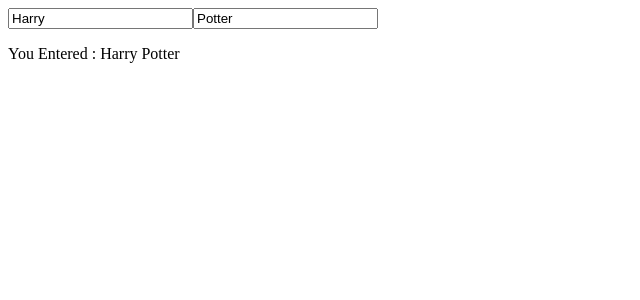
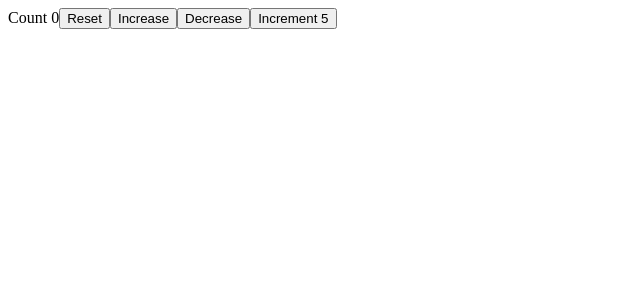
Before and after one commit to demonicirfan/react-hooks, a React (Create React App) app: page / in a window 1280 px wide. Shown: the top 300 px of the page, without its empty margins (0-640 px from the left). Built offline with nearby package versions, Linux system fonts and the light colour scheme.

Commit message:
count with loop

```diff
--- a/src/App.js
+++ b/src/App.js
@@ -1,11 +1,13 @@
 import React from "react";
-import NameChange from "./components/NameChange";
+import Counter from "./components/Counter";
+//import NameChange from "./components/NameChange";
 //import Color from "./components/Color";
+
 
 const App = () => {
   return (
     <div>
-      <NameChange />
+      <Counter />
     </div>
   );
 };
--- /dev/null
+++ b/src/components/Counter.js
@@ -0,0 +1,33 @@
+import React, { useState } from "react";
+
+const Counter = () => {
+  const initialCount = 0;
+  const [count, setCount] = useState(initialCount);
+
+  const resetHandler = () => {
+    setCount(initialCount);
+  };
+  const incrementHandler = () => {
+    setCount(count + 1);
+  };
+  const decrementHandler = () => {
+    setCount(count - 1);
+  };
+  const incrementFive = () => {
+    for (let i = 0; i < 5; i++) {
+      setCount(prevCount => prevCount + 1);
+    }
+  };
+
+  return (
+    <div>
+      Count {count}
+      <button onClick={resetHandler}>Reset</button>
+      <button onClick={incrementHandler}>Increase</button>
+      <button onClick={decrementHandler}>Decrease</button>
+      <button onClick={incrementFive}>Increment 5</button>
+    </div>
+  );
+};
+
+export default Counter;
--- a/src/components/NameChange.js
+++ b/src/components/NameChange.js
@@ -1,6 +1,7 @@
 import React, { useState } from "react";
 
 const NameChange = () => {
+  //use hooks at the top level and dont call hooks inside loops, conditions or nexsted functions
   const [firstName, setFirstName] = useState("Harry");
   const [lastName, setLastName] = useState("Potter");
 
```
